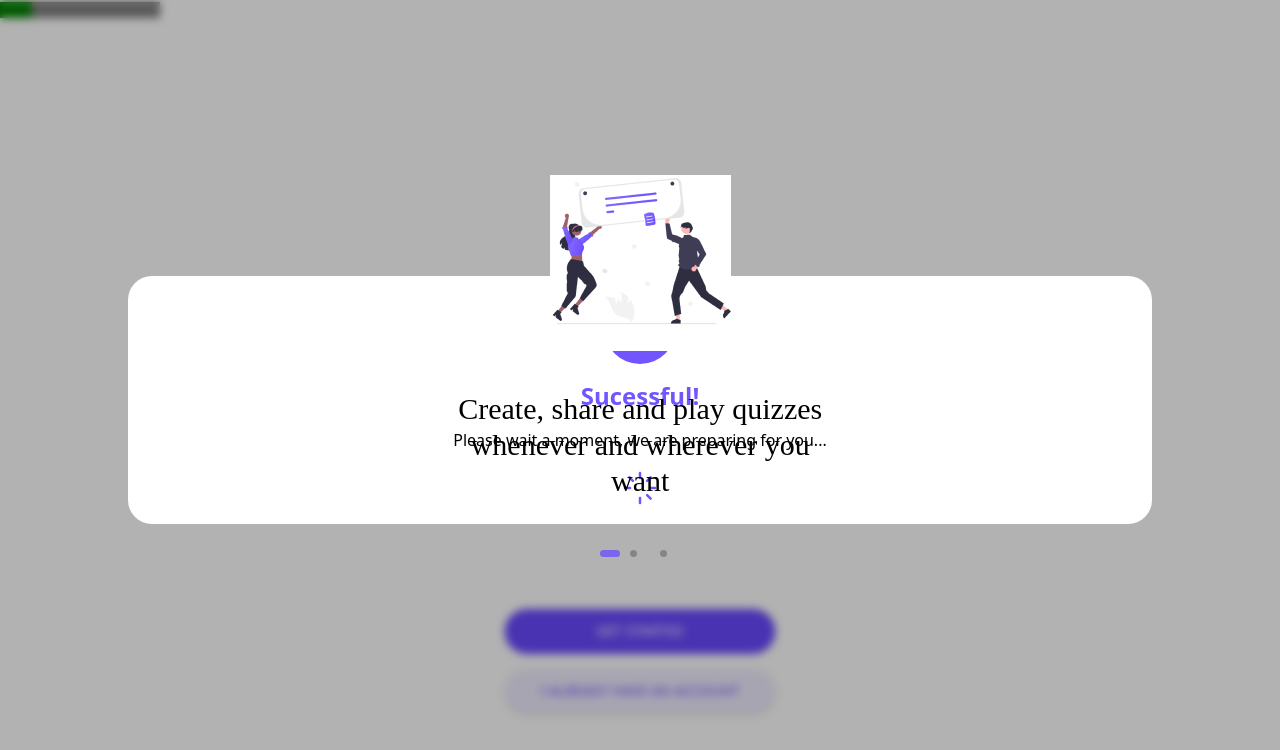
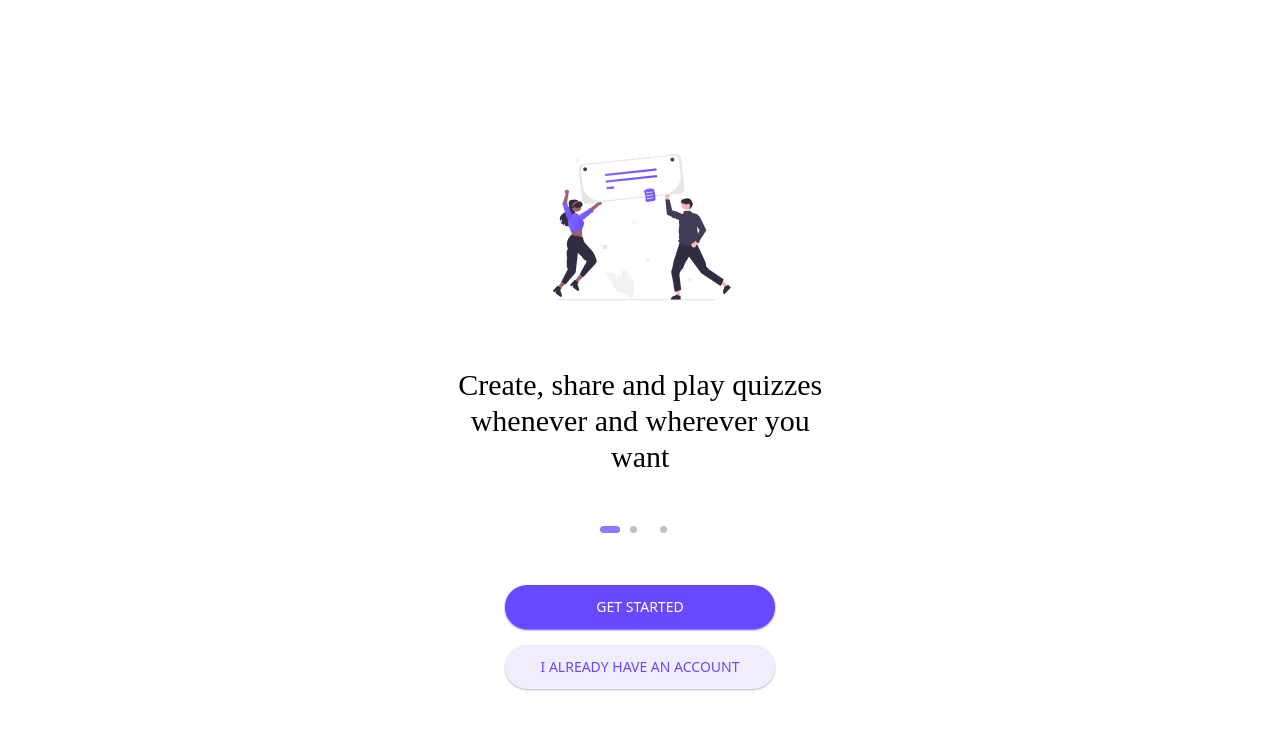
Before and after one commit to smartcollins/quizzico, a React (Create React App) app: page / in a window 1280 px wide. Shown: the top 750 px of the page. Built offline with nearby package versions, Linux system fonts and the light colour scheme.

Commit message:
imported  Navbar into Home

```diff
--- a/src/App.js
+++ b/src/App.js
@@ -52,12 +52,12 @@ function App() {
     <Loader />
   ) : (
     <div className="App h-screen">
-      <Progress />
+      {/* <Progress />
       <Modal
         visible={true}
         desc="Sucessful!"
         txt="Please wait a moment, we are preparing for you..."
-      />
+      /> */}
       <RouterProvider router={router} />
     </div>
   );
--- a/src/pages/Home.jsx
+++ b/src/pages/Home.jsx
@@ -1,10 +1,11 @@
 import React from 'react';
+import Navbar from '../components/Navbar';
 
 
 const Home = ()=>{
     return(
         <div>
-            home
+            <Navbar/>
         </div>
     )
 }
```
